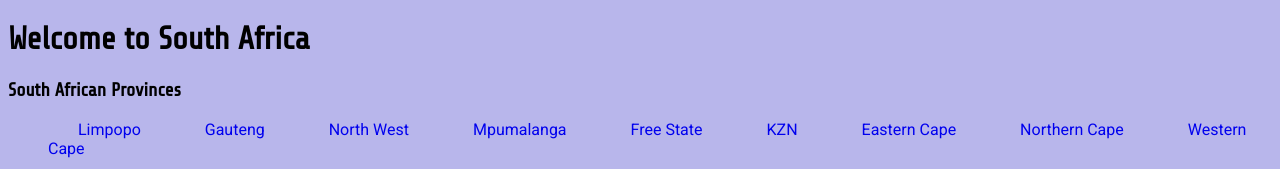
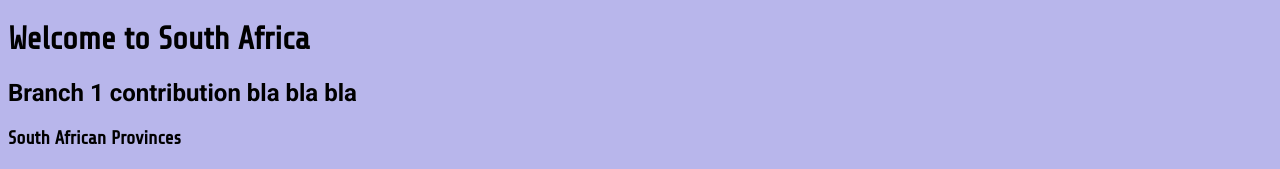
Before and after one commit to mamoyojaxx/Class2025, a plain HTML site: page index.html in a window 1280 px wide. Shown: the top 169 px of the page. Drawn offline with Linux system fonts and the light colour scheme; grey boxes are pictures that could not be loaded; a web font is replaced by a local one.

Commit message:
new update

```diff
--- a/index.html
+++ b/index.html
@@ -8,7 +8,7 @@
 </head>
 <body>
     <h1>Welcome to South Africa</h1>
-
+<h2>Branch 1 contribution bla bla bla</h2>
     <h3>South African Provinces</h3>
     <ul>
         <a href="https://municipalities.co.za/Provinces/view/5/limpopo" target="_blank"><li>Limpopo</li></a>
```
